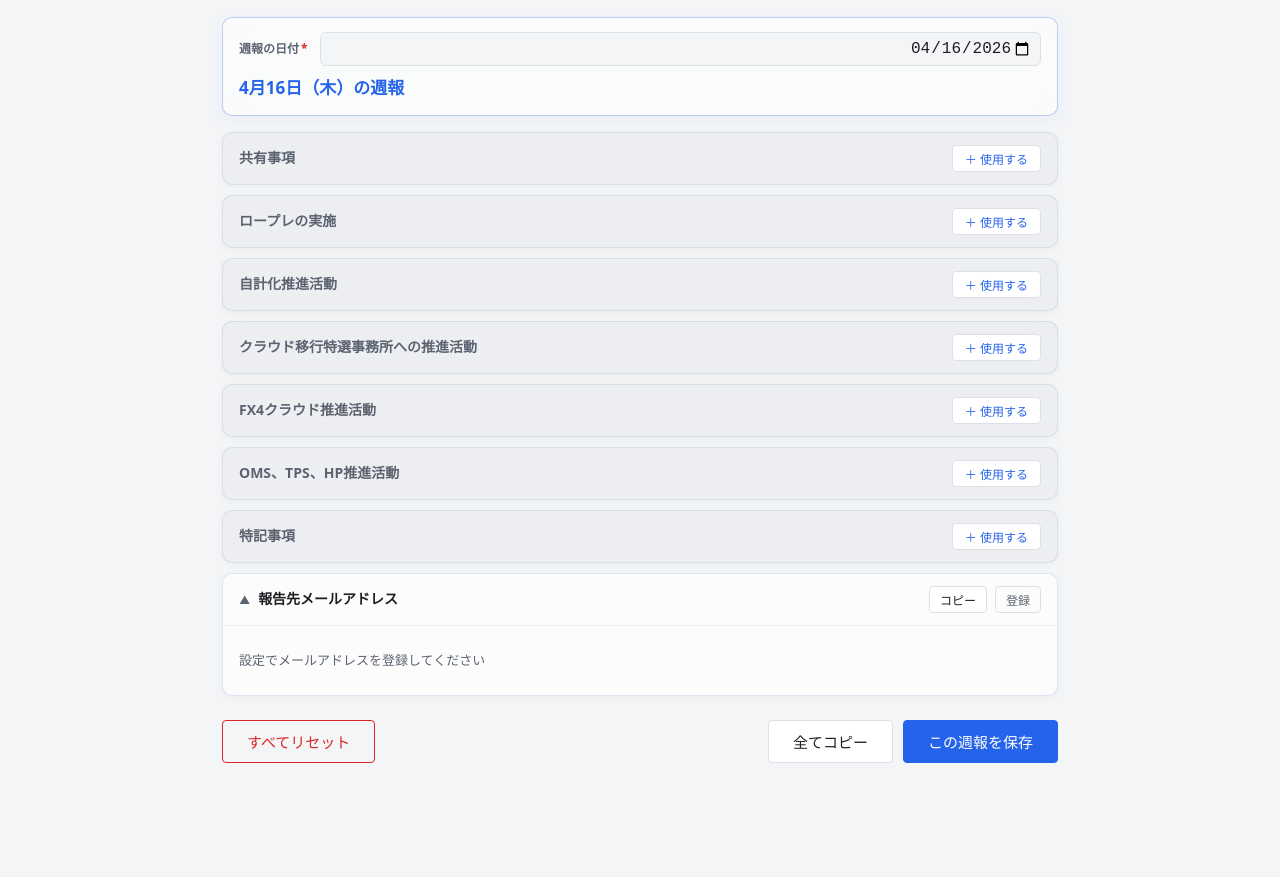
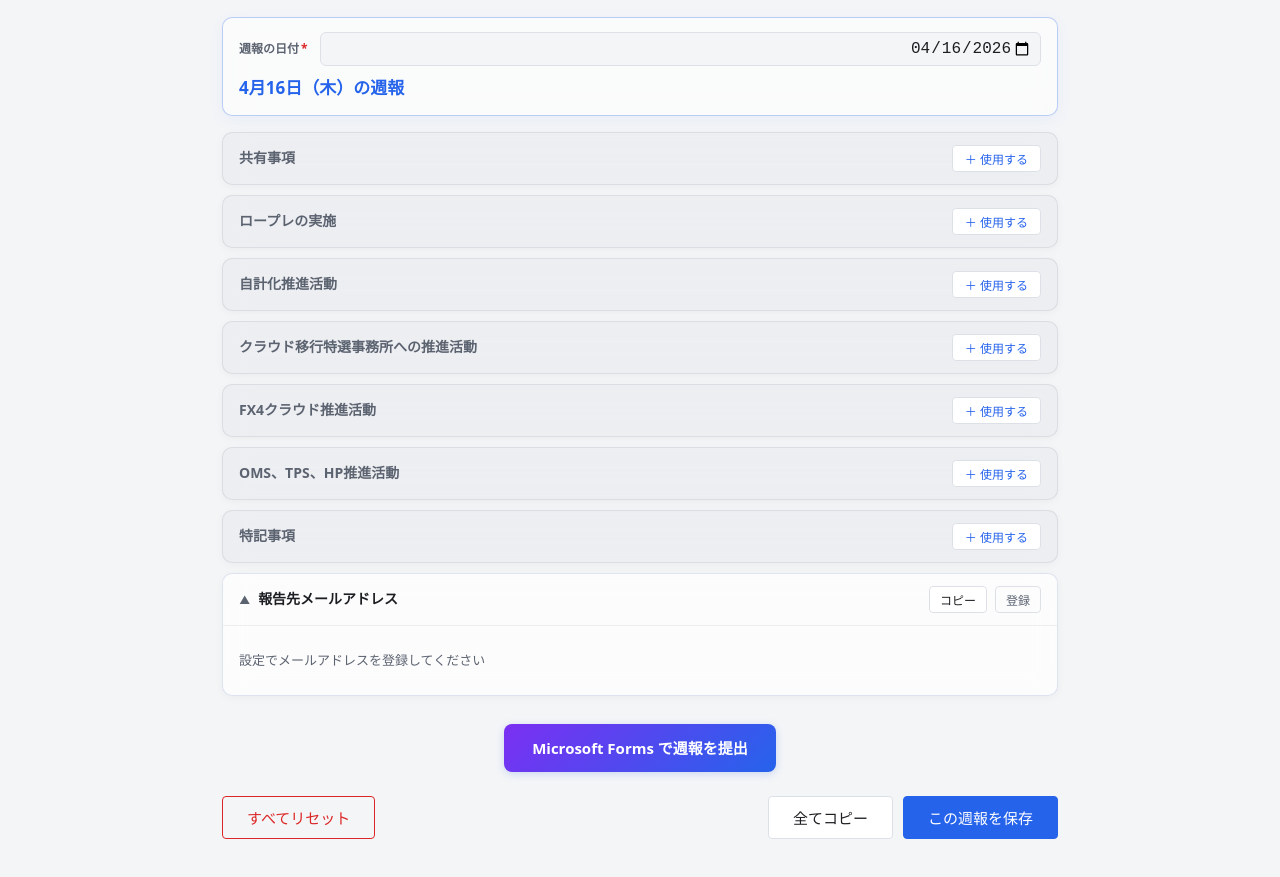
Before and after one commit to ym0320/weekly-report-app, a website built with Vite: page index.html in a window 1280 px wide. Shown: the part 59-936 px from the top of the page. Before the commit the page ends 902 px from the top, so only its background shows below. Built offline with nearby package versions, Linux system fonts and the light colour scheme.

Commit message:
画面下部にMicrosoft Forms週報提出リンクボタンを追加

```diff
--- a/index.html
+++ b/index.html
@@ -28,6 +28,10 @@
         <div id="reportDateDisplay" class="report-date-display">日付を選択してください</div>
       </div>
       <div id="categoryList"></div>
+      <div class="forms-link-area">
+        <a href="https://forms.office.com/pages/responsepage.aspx?id=3WRXFd6MEE2TAOW9Mat1EL7eBshfXElGgTwM8NvHxRlUMVExNVVSRUhBTFFIM005UUw0SFQ5MEIwUyQlQCN0PWcu&route=shorturl" target="_blank" rel="noopener noreferrer" class="btn btn-forms">Microsoft Forms で週報を提出</a>
+      </div>
+
       <div class="main-actions">
         <div class="main-actions-left">
           <button id="resetAllBtn" class="btn btn-danger-outline">すべてリセット</button>
--- a/src/style.css
+++ b/src/style.css
@@ -477,6 +477,35 @@ body {
   color: var(--text);
   text-align: center;
   margin: 8px 0 4px;
+}
+
+/* ===== Forms link ===== */
+.forms-link-area {
+  margin-top: 28px;
+  display: flex;
+  justify-content: center;
+}
+
+.btn-forms {
+  display: inline-flex;
+  align-items: center;
+  gap: 6px;
+  padding: 12px 28px;
+  font-size: 15px;
+  font-weight: 600;
+  color: #fff;
+  background: linear-gradient(135deg, #7b2ff2, #2563eb);
+  border: none;
+  border-radius: 8px;
+  text-decoration: none;
+  cursor: pointer;
+  transition: opacity 0.15s, box-shadow 0.15s;
+  box-shadow: 0 2px 8px rgba(37, 99, 235, 0.2);
+}
+
+.btn-forms:hover {
+  opacity: 0.9;
+  box-shadow: 0 4px 16px rgba(37, 99, 235, 0.3);
 }
 
 /* ===== Main actions area ===== */
```
